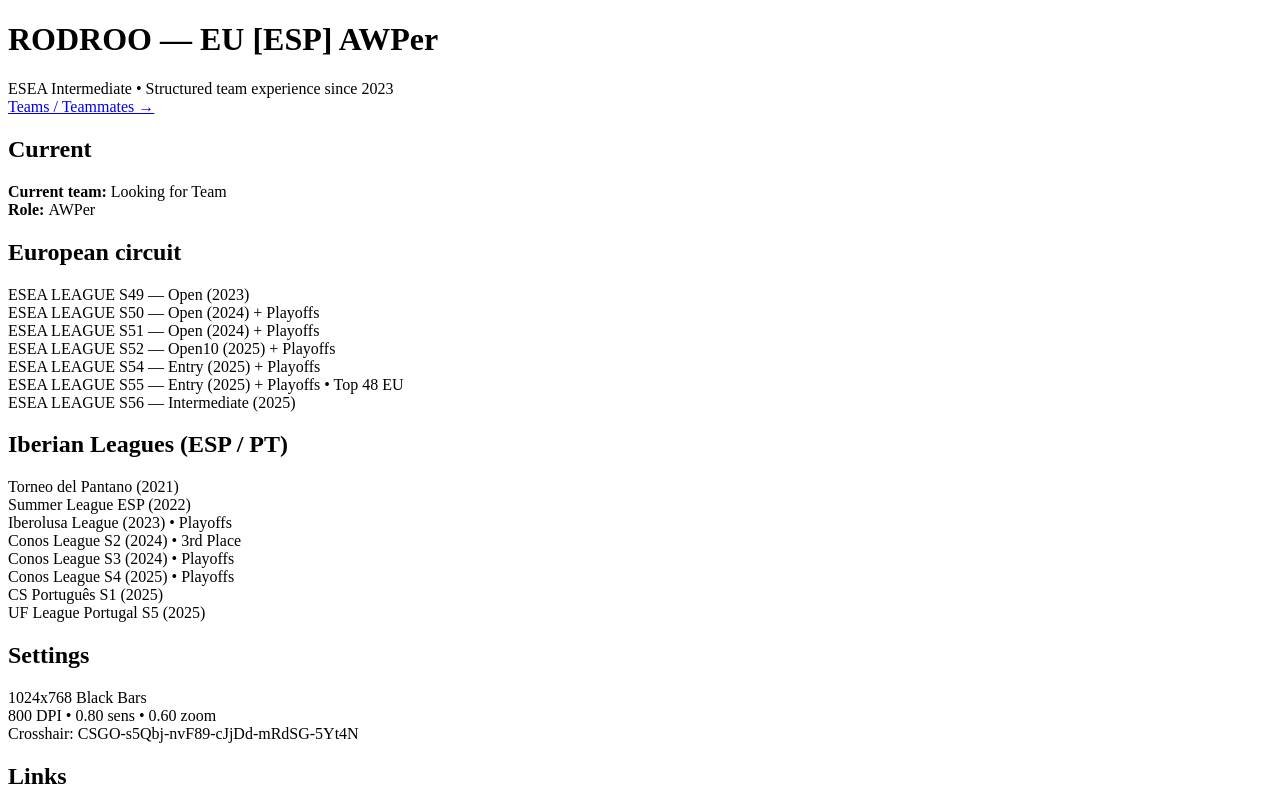
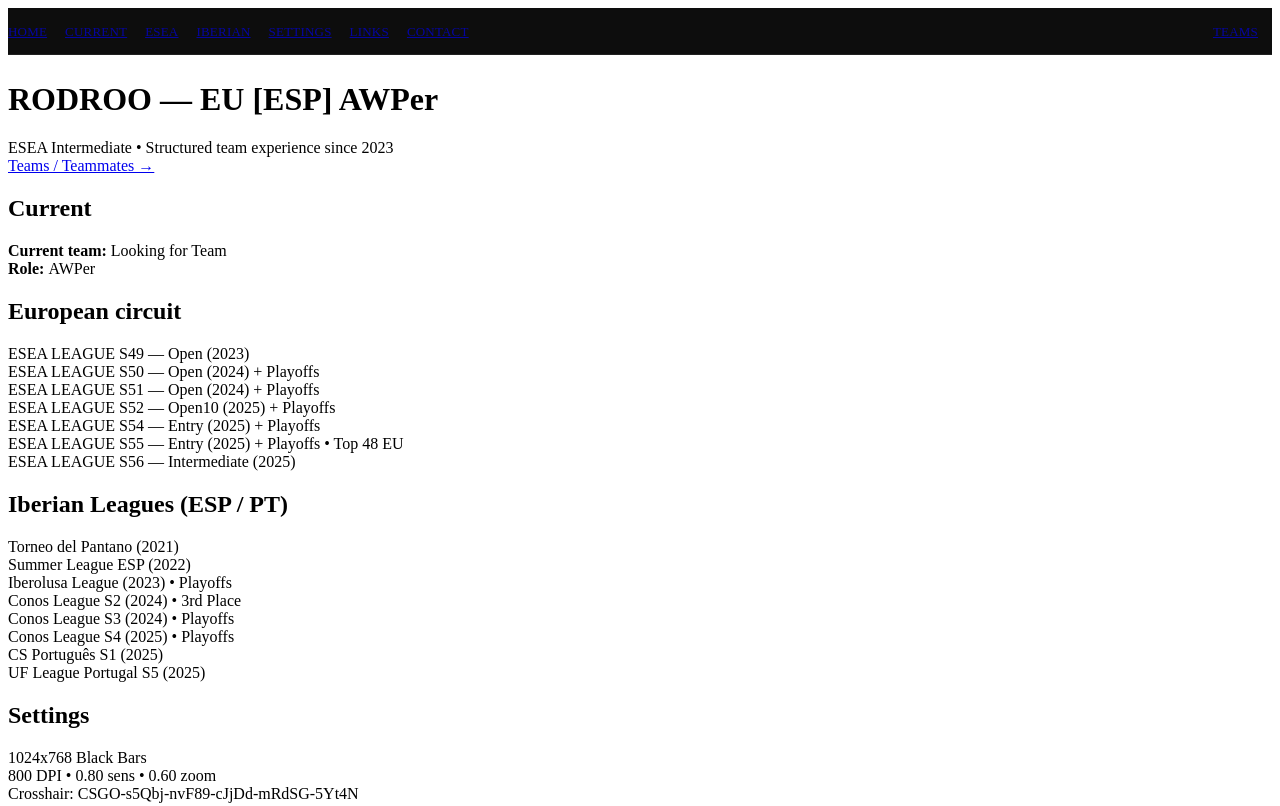
Before and after one commit to Rodrilf/Rodrilf.github.io, a plain HTML site: page index.html in a window 1280 px wide. Shown: the top 806 px of the page. Drawn offline with Linux system fonts and the light colour scheme.

Commit message:
Add navigation links to index.html

```diff
--- a/index.html
+++ b/index.html
@@ -35,6 +35,19 @@
 
 </head>
 <body>
+  <nav class="nav">
+  <a href="#top">Home</a>
+  <a href="#current">Current</a>
+  <a href="#esea">ESEA</a>
+  <a href="#iberian">Iberian</a>
+  <a href="#settings">Settings</a>
+  <a href="#links">Links</a>
+  <a href="#contact">Contact</a>
+
+  <span class="right">
+    <a href="/teams/">Teams</a>
+  </span>
+</nav>
 
 <h1>RODROO — EU [ESP] AWPer</h1>
 <div class="muted">ESEA Intermediate • Structured team experience since 2023 </div>
```
